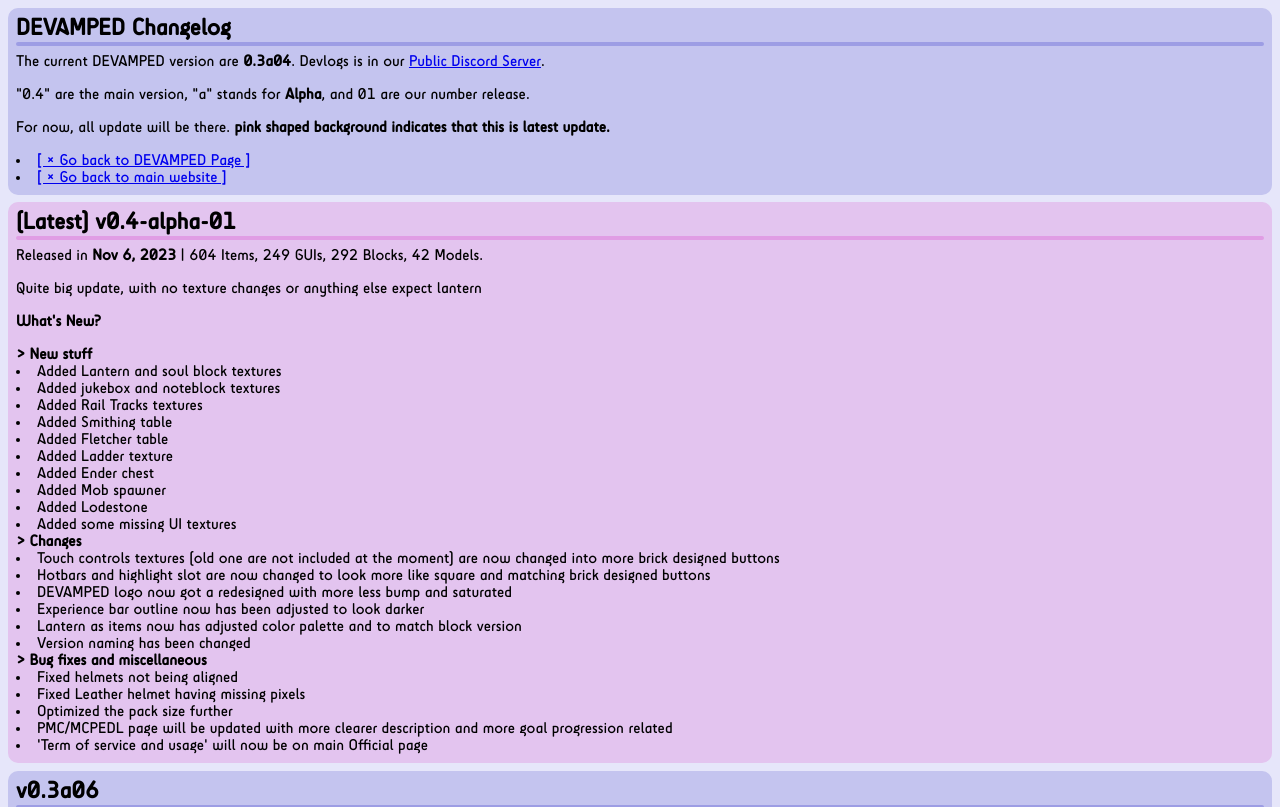
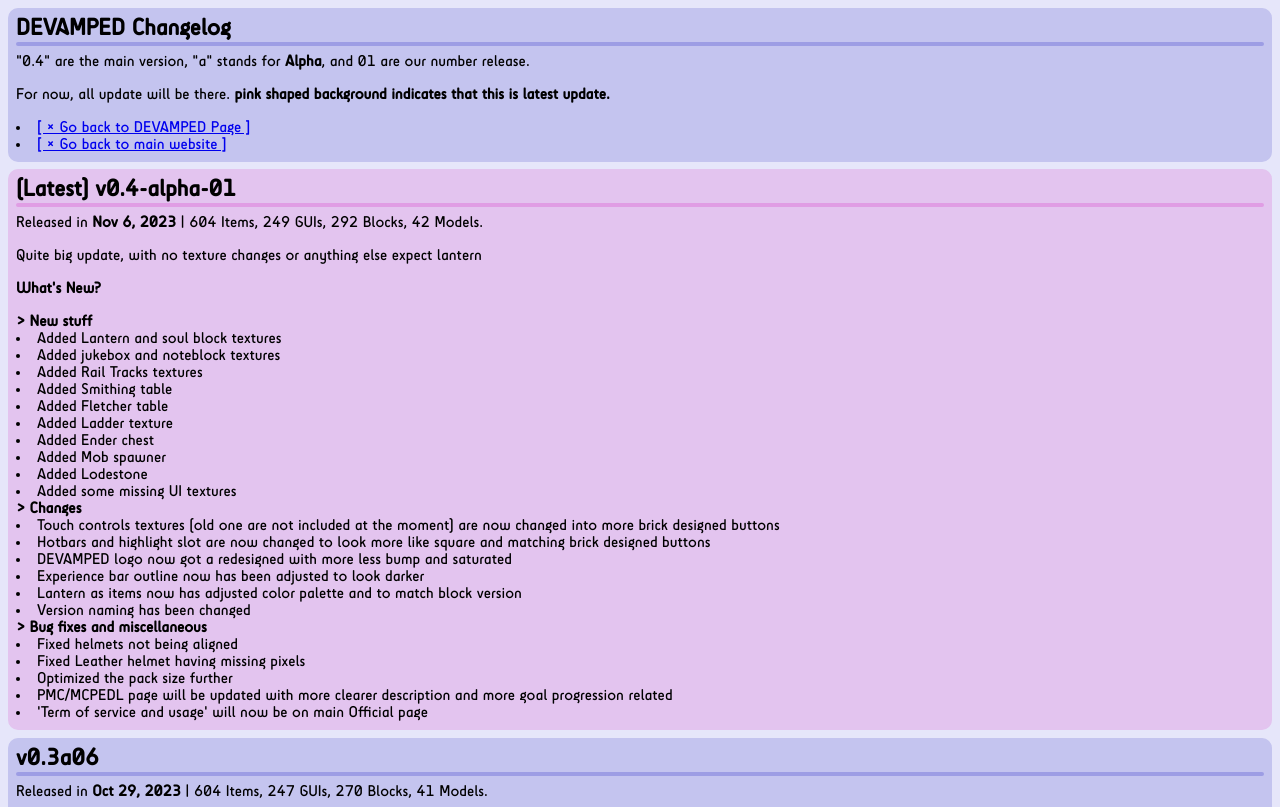
Before and after one commit to PixelAlphas/pixelalphas.github.io, a plain HTML site: page projects/devamped_changelog.html in a window 1280 px wide. Shown: the top 807 px of the page. Drawn offline with Linux system fonts and the light colour scheme.

Commit message:
update again fml

```diff
--- a/projects/devamped_changelog.html
+++ b/projects/devamped_changelog.html
@@ -19,8 +19,7 @@
     <div style="background-color: #c4c4ef;padding: 8px;border-radius: 10px">
       <pi style="font-size:150%;height:120%;"><b>DEVAMPED Changelog</b></pi>
       <hr style="height:4px;border-width:0;color:#9d9de4;background-color:#9d9de4;border-radius: 4px;margin-top: 0;margin-bottom: 0.5em;">
-      <pi>The current DEVAMPED version are <b>0.3a04</b>. Devlogs is in our <a href="https://discord.gg/ZPAZvtprYa">Public Discord Server</a>.</pi>
-      <p>"0.4" are the main version, "a" stands for <b>Alpha</b>, and 01 are our number release.</p>
+      <pi>"0.4" are the main version, "a" stands for <b>Alpha</b>, and 01 are our number release.</pi>
       <p>For now, all update will be there. <b>pink shaped background indicates that this is latest update.</b></p>
       <uli>
         <li><a href="devamped.html">[ × Go back to DEVAMPED Page ]</a></li>
@@ -204,4 +203,8 @@
     </div>
     <hr style="height:1px;border-width:0px;color:#E6E6FA;margin-bottom: 0.2em;margin-top: 0.2em;">
   </body>
+</html>ses page.</a></pi>
+    </div>
+    <hr style="height:1px;border-width:0px;color:#E6E6FA;margin-bottom: 0.2em;margin-top: 0.2em;">
+  </body>
 </html>
```
